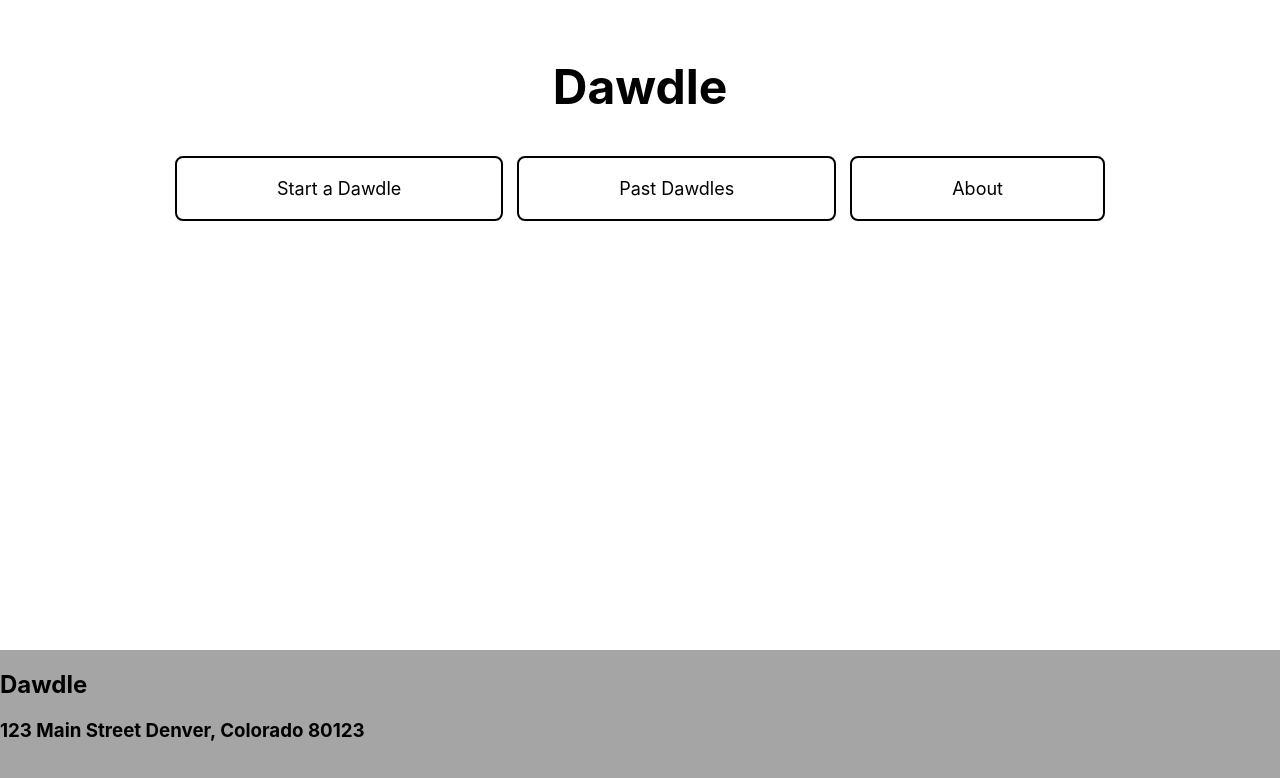
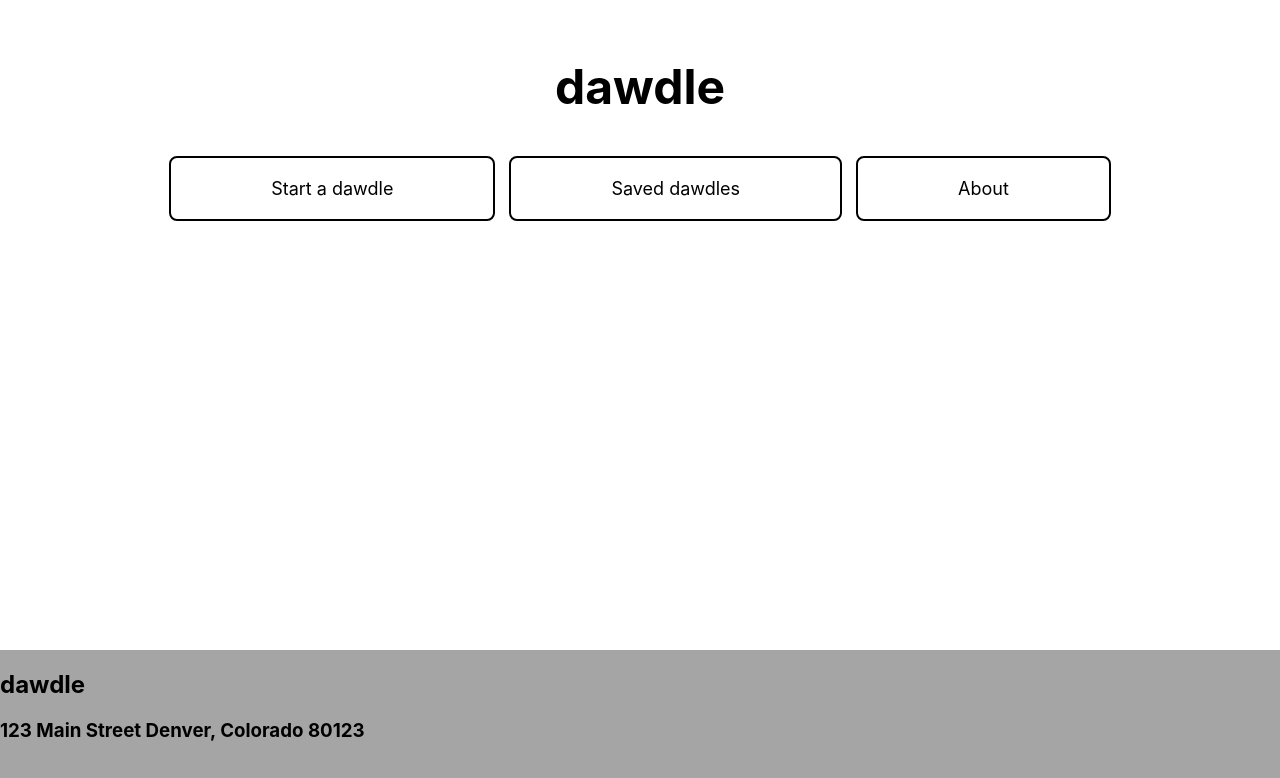
Before and after one commit to derektg/derektg.github.io, a plain HTML site: page index.html in a window 1280 px wide. Drawn offline with Linux system fonts and the light colour scheme.

Commit message:
Update index.html

```diff
--- a/index.html
+++ b/index.html
@@ -1,7 +1,7 @@
 <!DOCTYPE html>
 <html lang="en">
     <head>
-        <title>Dawdle Home</title>
+        <title>dawdle Home</title>
         <meta charset="UTF-8">
         <meta name="viewport" content="width=device-width, initial-scale=1">
         <style>
@@ -57,14 +57,14 @@
     </head>
     <body style="margin: 0px;">
         <div class="header">
-            <h1>Dawdle</h1>
+            <h1>dawdle</h1>
             <table class="center">
                 <tr>
                     <td>
-                        <button class="button button1">Start a Dawdle</button>
+                        <button class="button button1">Start a dawdle</button>
                     </td>
                     <td>
-                        <button class="button button1">Past Dawdles</button>
+                        <button class="button button1">Saved dawdles</button>
                     </td>
                     <td>
                         <button class="button button1" onclick="location.href='https://derektg.github.io/HTML/about.html';">About</button>
@@ -76,7 +76,7 @@
             <h1></h1>
         </div>
         <div class="footer">
-            <h2>Dawdle</h2>
+            <h2>dawdle</h2>
             <h3>
                 123 Main Street
                 Denver, Colorado 80123
```
